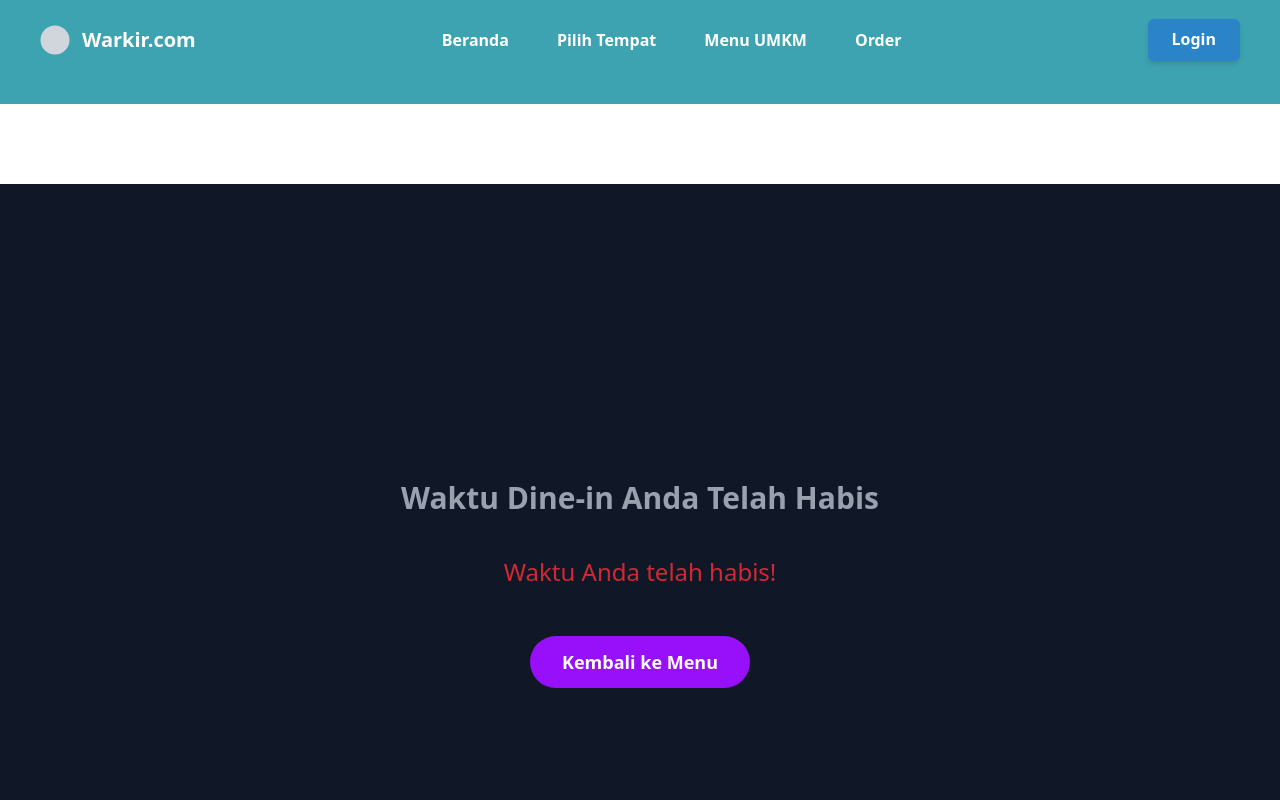
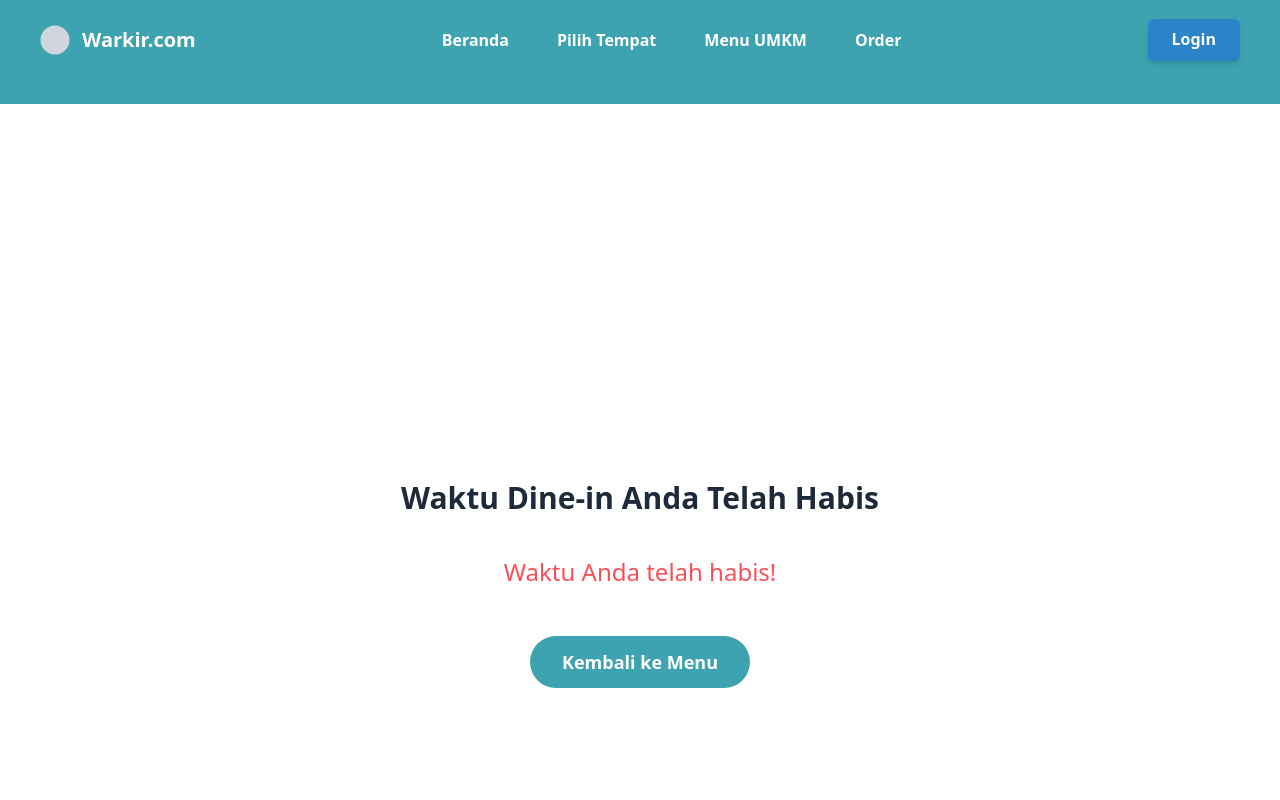
Before and after one commit to fahtinurai/TripleTrouble_Warkir, a React (Vite) app: page /timer in a window 1280 px wide. Shown: the top 800 px of the page. Built offline with nearby package versions, Linux system fonts and the light colour scheme.

Commit message:
change color

```diff
--- a/src/pages/TimerPage.jsx
+++ b/src/pages/TimerPage.jsx
@@ -10,8 +10,8 @@ export default function TimerPage() {
   // Kalau waktu sudah habis → tampilkan pesan habis, jangan redirect
   if (isExpired) {
     return (
-      <div className="flex flex-col items-center justify-center min-h-screen bg-gray-900 text-white p-6">
-        <h1 className="text-3xl font-semibold mb-4 text-gray-400">
+      <div className="flex flex-col items-center justify-center min-h-screen text-white p-6">
+        <h1 className="text-3xl font-semibold mb-4 text-gray-800">
           Waktu Dine-in Anda Telah Habis
         </h1>
         <p className="text-2xl text-red-500 mt-6 animate-pulse">
@@ -19,7 +19,7 @@ export default function TimerPage() {
         </p>
         <Link
           to="/menu"
-          className="mt-12 bg-purple-600 text-white px-8 py-3 rounded-full text-lg font-semibold hover:bg-purple-700 transition"
+          className="mt-12 bg-[#3DA3B0] text-white px-8 py-3 rounded-full text-lg font-semibold hover:bg-[#3DA3B0] transition"
         >
           Kembali ke Menu
         </Link>
@@ -35,22 +35,22 @@ export default function TimerPage() {
 
   // Normal: timer sedang berjalan untuk dine-in
   return (
-    <div className="flex flex-col items-center justify-center min-h-screen bg-gray-900 text-white p-6">
-      <h1 className="text-3xl font-semibold mb-4 text-gray-400">
+    <div className="flex flex-col items-center justify-center min-h-screen  text-white p-6">
+      <h1 className="text-3xl font-semibold mb-4 text-gray-800">
         Sisa Waktu Dine-in Anda
       </h1>
 
-      <div className="font-mono text-9xl font-bold tabular-nums">
+      <div className="font-mono text-9xl font-bold tabular-nums text-gray-800">
         {formatTime(remainingTime)}
       </div>
 
-      <p className="text-lg text-gray-300 mt-6">
+      <p className="text-lg text-gray-500 mt-6">
         Waktu maksimal makan adalah 30 menit.
       </p>
 
       <Link
         to="/menu"
-        className="mt-12 bg-purple-600 text-white px-8 py-3 rounded-full text-lg font-semibold hover:bg-purple-700 transition"
+        className="mt-12 bg-[#3DA3B0] text-white px-8 py-3 rounded-full text-lg font-semibold hover:bg-[#3DA3B0]transition"
       >
         Kembali ke Menu
       </Link>
```
